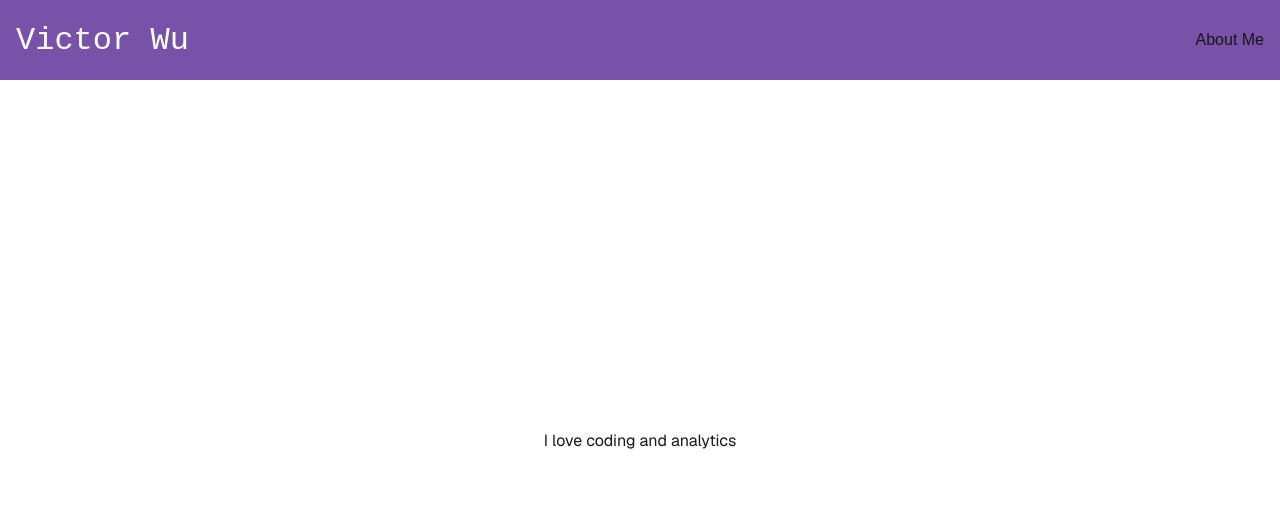
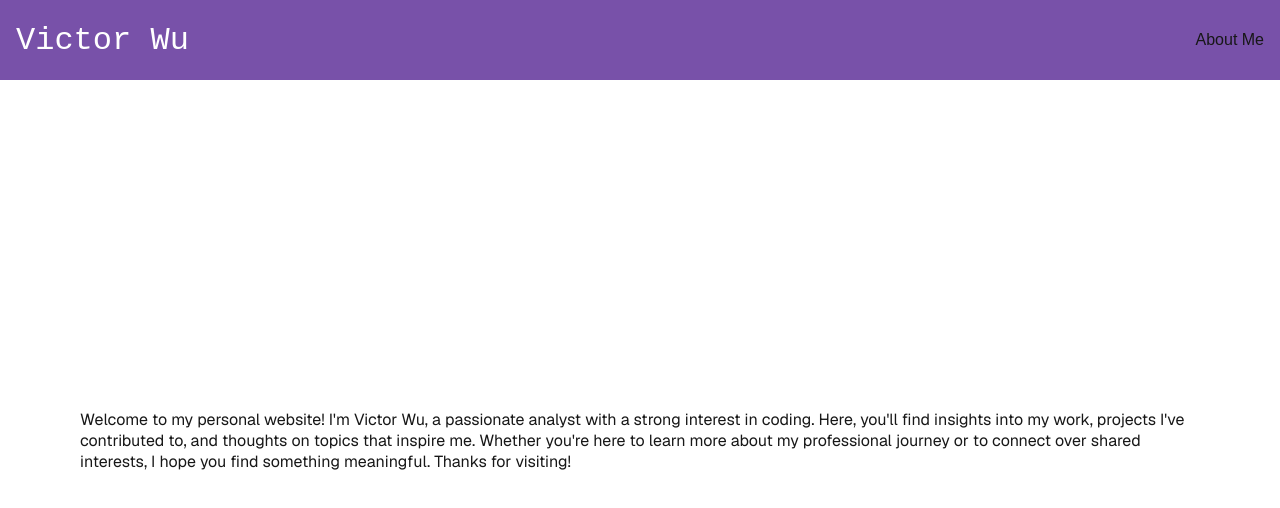
Before and after one commit to milo-sc/my-website, a Next.js app: page /about in a window 1280 px wide. Shown: the top 508 px of the page. Built offline with nearby package versions, Linux system fonts and the light colour scheme.

Commit message:
adds a template introduction

```diff
--- a/src/app/about/page.tsx
+++ b/src/app/about/page.tsx
@@ -12,7 +12,9 @@ export default function About() {
         </a>
 
         <p>
-          I love coding and analytics
+        Welcome to my personal website! I'm Victor Wu, a passionate analyst with a strong interest in coding.
+        Here, you'll find insights into my work, projects I've contributed to, and thoughts on topics that inspire me.
+        Whether you're here to learn more about my professional journey or to connect over shared interests, I hope you find something meaningful. Thanks for visiting!
         </p>
 
         <a href="/">
```
